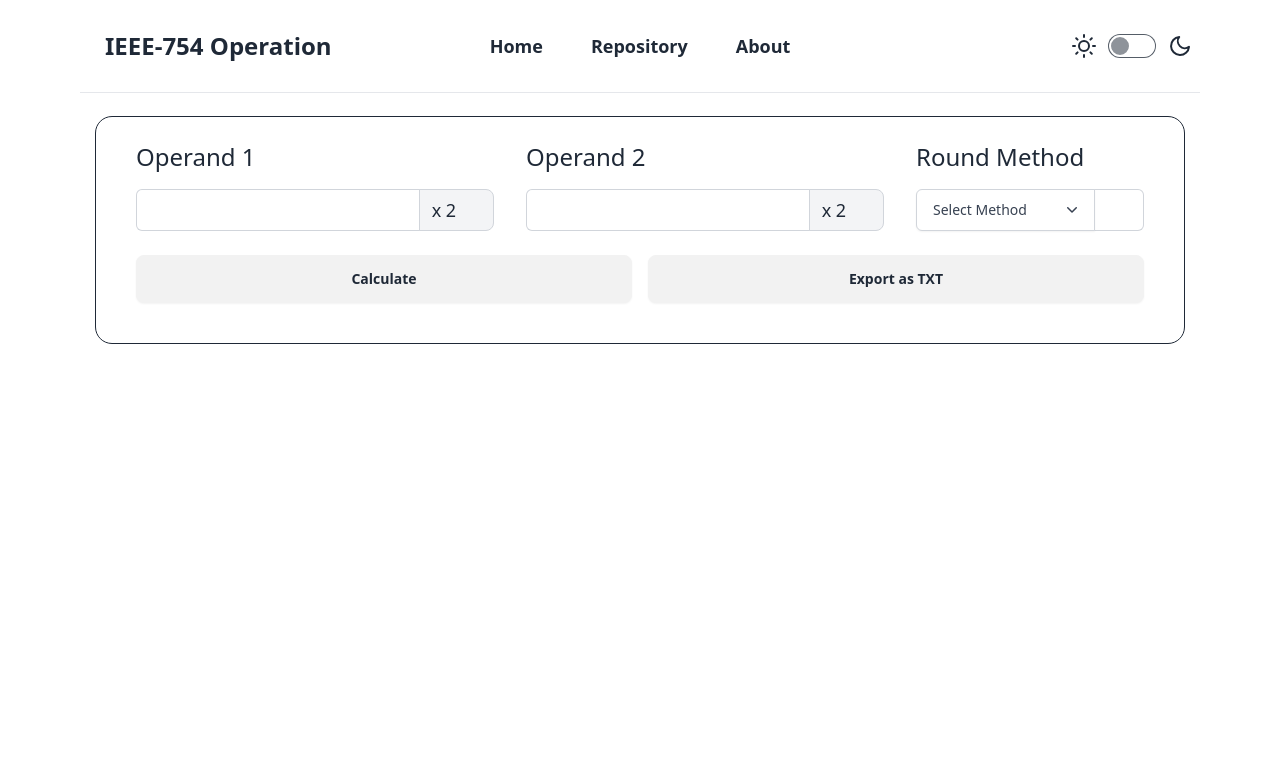
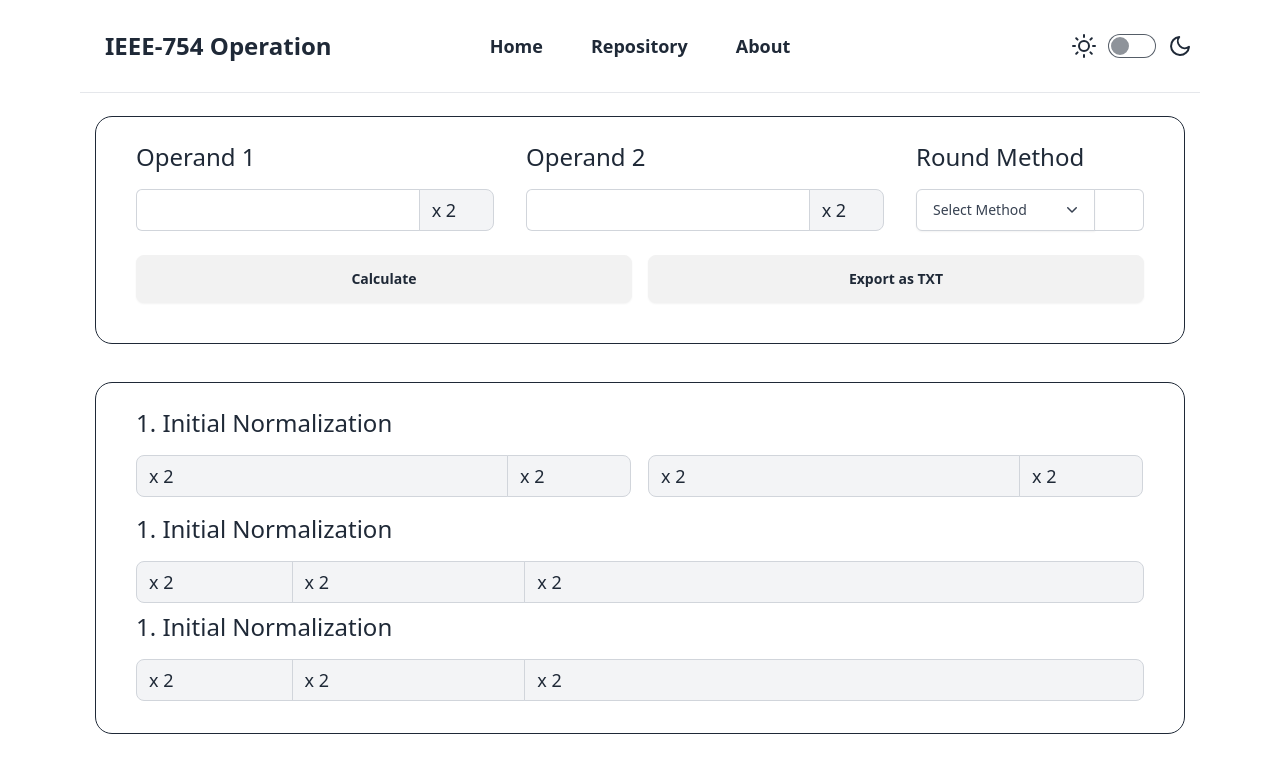
Before and after one commit to airemcs/ieee-754, a React (Vite) app: page / in a window 1280 px wide. Shown: the top 772 px of the page. Built offline with nearby package versions, Linux system fonts and the light colour scheme.

Commit message:
Create Output Component

```diff
--- a/src/App.jsx
+++ b/src/App.jsx
@@ -1,5 +1,6 @@
 import Navbar from './components/Navbar'
-import Card from './components/Card'
+import Input from './components/Input'
+import Output from './components/Output'
 
 export default function App() {
   return (
@@ -9,7 +10,9 @@ export default function App() {
     <Navbar />
     <hr />
 
-    <Card />
+    <Input />
+    <hr className="lg:hidden" />
+    <Output />
 
   </div>
   </>
--- a/src/components/Card.jsx
+++ b/src/components/Input.jsx
@@ -1,6 +1,6 @@
 import React, { useState } from 'react'
 
-export default function Card() {
+export default function Input() {
 
   const [isOpen, setIsOpen] = useState(false);
   const [selectedOption, setSelectedOption] = useState(null);
@@ -19,7 +19,7 @@ export default function Card() {
   <>
   <div className="flex justify-center lg:p-4 mt-2">
   <div className="card bg-base-100 w-full lg:outline lg:outline-1">
-  <div className="card-body lg:pb-10 lg:px-10 lg:pt-6">
+  <div className="card-body pt-4 pb-8 lg:pb-10 lg:px-10 lg:pt-6">
 
   <div className="lg:grid lg:grid-cols-8 lg:gap-8 lg:mb-4">
 
@@ -96,7 +96,6 @@ export default function Card() {
     <button className="btn flex-1">Export as TXT</button>
   </div>
 
-
   </div>
   </div>
   </div>
--- /dev/null
+++ b/src/components/Output.jsx
@@ -0,0 +1,57 @@
+export default function Output() {
+  return (
+  <>
+  <div className="flex justify-center lg:p-4 mt-2">
+  <div className="card bg-base-100 w-full lg:outline lg:outline-1">
+  <div className="card-body pt-4 lg:px-10 lg:pt-6">
+
+  <label htmlFor="" className="block text-xl lg:text-2xl font-medium mb-2">1. Initial Normalization</label>
+
+  <div className="flex justify-center space-x-4 mb-2">
+
+    <div className="join flex-1">
+      <input type="text" id="" aria-label="" value="x 2" disabled
+      className="join-item w-3/4 text-lg rounded-lg py-1.5 px-3 bg-gray-100 border border-gray-300 cursor-not-allowed"/>
+      <input type="text" id="" aria-label="" value="x 2" disabled
+      className="join-item w-1/4 text-lg rounded-lg py-1.5 px-3 bg-gray-100 border border-gray-300 cursor-not-allowed"/>
+    </div>
+
+    <div className="join flex-1">
+      <input type="text" id="" aria-label="" value="x 2" disabled
+      className="join-item w-3/4 text-lg rounded-lg py-1.5 px-3 bg-gray-100 border border-gray-300 cursor-not-allowed"/>
+      <input type="text" id="" aria-label="" value="x 2" disabled
+      className="join-item w-1/4 text-lg rounded-lg py-1.5 px-3 bg-gray-100 border border-gray-300 cursor-not-allowed"/>
+    </div>
+
+  </div>
+
+  <div className="w-full col-span-3 mb-4 lg:mb-0">
+    <label htmlFor="" className="block text-xl lg:text-2xl font-medium mb-2 lg:mb-4">1. Initial Normalization</label>
+    <div className="join w-full">
+      <input type="text" id="" aria-label="" value="x 2" disabled
+      className="join-item w-2/12 text-lg rounded-lg py-1.5 px-3 bg-gray-100 border border-gray-300 cursor-not-allowed"/>
+      <input type="text" id="" aria-label="" value="x 2" disabled
+      className="join-item w-3/12 text-lg rounded-lg py-1.5 px-3 bg-gray-100 border border-gray-300 cursor-not-allowed"/>
+      <input type="text" id="" aria-label="" value="x 2" disabled
+      className="join-item w-8/12 text-lg rounded-lg py-1.5 px-3 bg-gray-100 border border-gray-300 cursor-not-allowed"/>
+    </div>
+  </div>
+
+  <div className="w-full col-span-3 mb-4 lg:mb-0">
+      <label htmlFor="" className="block text-xl lg:text-2xl font-medium mb-2 lg:mb-4">1. Initial Normalization</label>
+      <div className="join w-full">
+        <input type="text" id="" aria-label="" value="x 2" disabled
+        className="join-item w-2/12 text-lg rounded-lg py-1.5 px-3 bg-gray-100 border border-gray-300 cursor-not-allowed"/>
+        <input type="text" id="" aria-label="" value="x 2" disabled
+        className="join-item w-3/12 text-lg rounded-lg py-1.5 px-3 bg-gray-100 border border-gray-300 cursor-not-allowed"/>
+        <input type="text" id="" aria-label="" value="x 2" disabled
+        className="join-item w-8/12 text-lg rounded-lg py-1.5 px-3 bg-gray-100 border border-gray-300 cursor-not-allowed"/>
+      </div>
+    </div>
+
+  </div>
+  </div>
+  </div>
+  </>
+  )
+}
```
